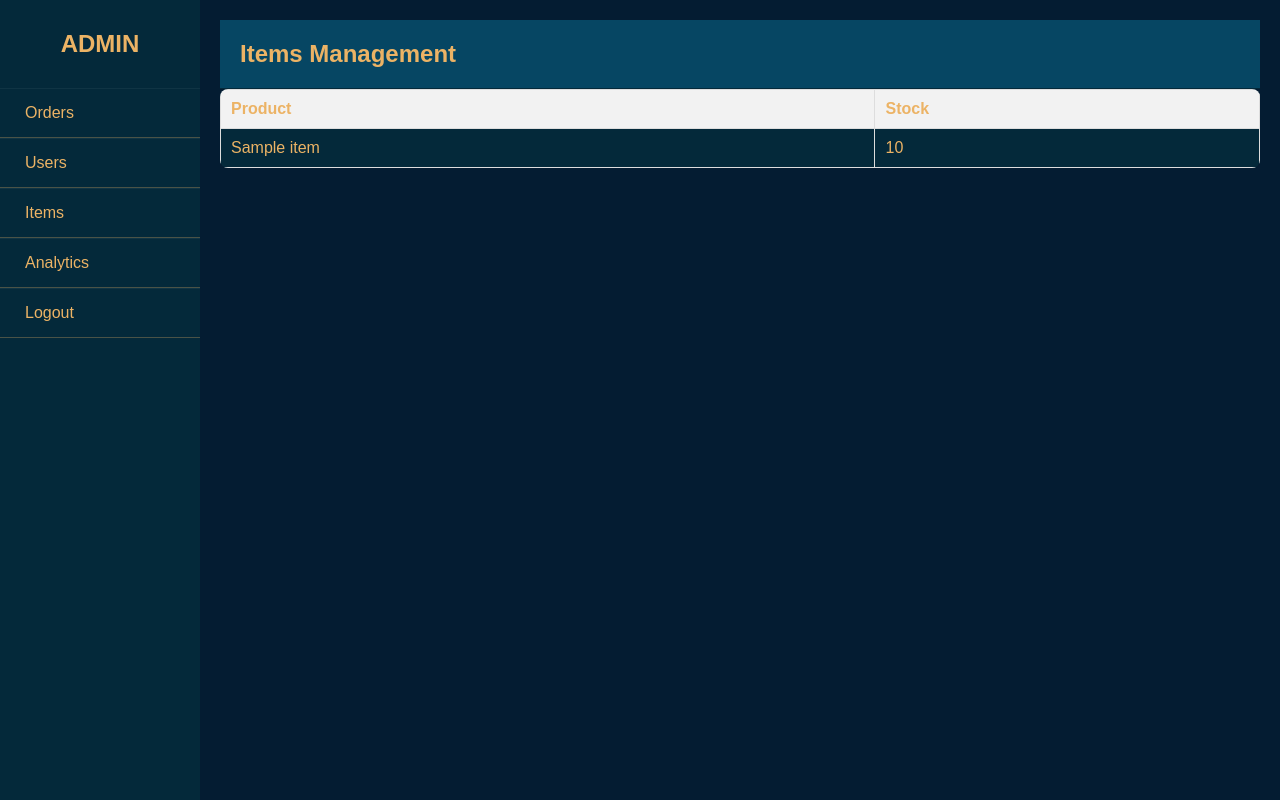
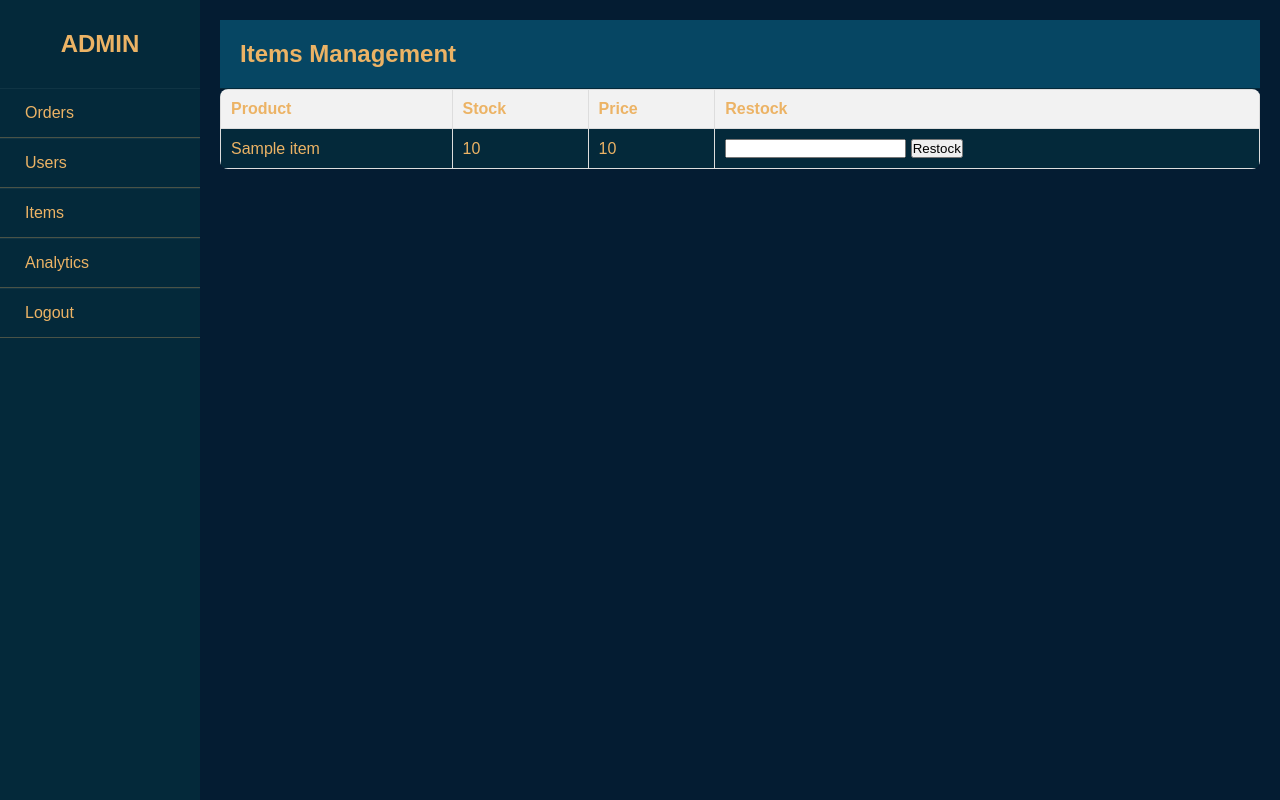
Before and after one commit to bhekaxix/API_PROJECT, a PHP site: page /items.php in a window 1280 px wide. Run offline with PHP 8.4, Linux system fonts and the light colour scheme; tables that the repository leaves empty or names only in its code hold one stand-in row (values such as "Sample post").

Commit message:
modified

```diff
--- a/items.php
+++ b/items.php
@@ -1,5 +1,28 @@
 <?php
 require_once 'dbconnection.php'; // Ensure PDO connection
+
+// Handle restock request
+if ($_SERVER['REQUEST_METHOD'] == 'POST' && isset($_POST['restock_item_id'], $_POST['restock_quantity'])) {
+    $item_id = $_POST['restock_item_id'];
+    $restock_quantity = (int)$_POST['restock_quantity'];
+
+    if ($restock_quantity > 0) {
+        try {
+            $sql = "UPDATE items SET stock = stock + :restock_quantity WHERE item_id = :item_id";
+            $stmt = $conn->prepare($sql);
+            $stmt->execute([
+                'restock_quantity' => $restock_quantity,
+                'item_id' => $item_id
+            ]);
+
+            echo "<script>alert('Stock updated successfully!'); window.location.href = 'items.php';</script>";
+        } catch (PDOException $e) {
+            die("Error updating stock: " . $e->getMessage());
+        }
+    } else {
+        echo "<script>alert('Invalid restock quantity.'); window.location.href = 'items.php';</script>";
+    }
+}
 
 // Fetch inventory items
 try {
@@ -40,6 +63,8 @@ try {
                 <tr>
                     <th>Product</th>
                     <th>Stock</th>
+                    <th>Price</th>
+                    <th>Restock</th>
                 </tr>
             </thead>
             <tbody>
@@ -47,6 +72,14 @@ try {
                     <tr>
                         <td><?= htmlspecialchars($item['product_name']) ?></td>
                         <td><?= htmlspecialchars($item['stock']) ?></td>
+                        <td><?= htmlspecialchars($item['price']) ?></td>
+                        <td>
+                            <form method="post" style="display:inline;">
+                                <input type="hidden" name="restock_item_id" value="<?= $item['item_id'] ?>">
+                                <input type="number" name="restock_quantity" min="1" required>
+                                <button type="submit">Restock</button>
+                            </form>
+                        </td>
                     </tr>
                 <?php endforeach; ?>
             </tbody>
--- a/order.php
+++ b/order.php
@@ -51,7 +51,7 @@ class Order {
             $stmt->execute([
                 'user_id' => $user_id,
                 'item_id' => $item_id,
-                'quantity' => $liters, // Store liters ordered
+                'quantity' => $liters,
                 'total_price' => $total_price
             ]);
 
@@ -68,7 +68,7 @@ class Order {
             exit();
         } catch (Exception $e) {
             $this->conn->rollBack();
-            throw new Exception("Error processing order: " . $e->getMessage());
+            echo "Error: " . $e->getMessage();
         }
     }
 }
@@ -105,8 +105,6 @@ if ($_SERVER['REQUEST_METHOD'] == 'POST') {
     }
 }
 ?>
-
-
 
 <!DOCTYPE html>
 <html lang="en">
```
